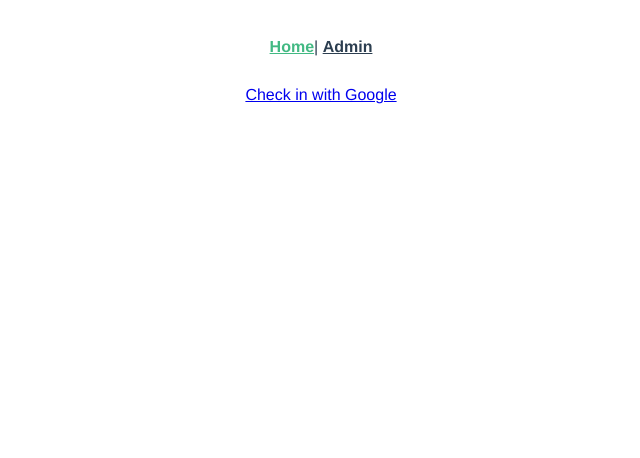
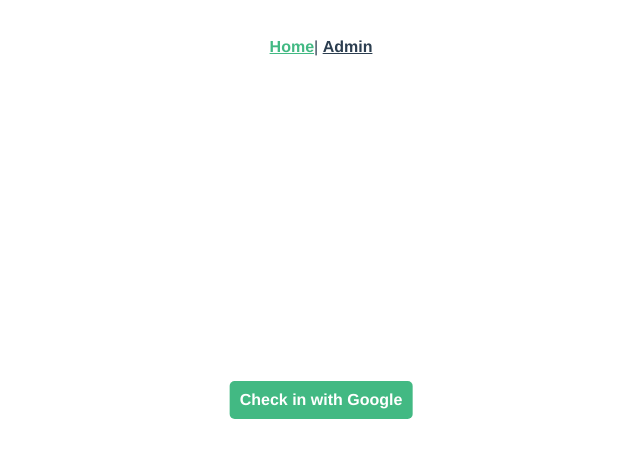
Before and after one commit to Callum-Irving/attendance-tracker, a Vue app in the folder client/: page / in a window 1280 px wide. Shown: the top 458 px of the page, without its empty margins (319-959 px from the left). Built offline with nearby package versions, Linux system fonts and the light colour scheme.

Commit message:
Styled all pages

```diff
--- a/client/package.json
+++ b/client/package.json
@@ -8,23 +8,23 @@
     "lint": "vue-cli-service lint"
   },
   "dependencies": {
-		"buefy": "^0.9.4",
     "core-js": "^3.6.5",
     "vue": "^3.0.0",
     "vue-router": "^4.0.0-0"
   },
   "devDependencies": {
-		"@vue/cli-service": "~4.5.0",
     "@vue/cli-plugin-babel": "~4.5.0",
     "@vue/cli-plugin-eslint": "~4.5.0",
     "@vue/cli-plugin-router": "~4.5.0",
+    "@vue/cli-service": "~4.5.0",
     "@vue/compiler-sfc": "^3.0.0",
     "@vue/eslint-config-prettier": "^6.0.0",
     "babel-eslint": "^10.1.0",
     "eslint": "^6.7.2",
     "eslint-plugin-prettier": "^3.1.3",
     "eslint-plugin-vue": "^7.0.0-0",
-		"prettier": "^1.19.1"
+    "prettier": "^1.19.1",
+    "vue-cli-plugin-buefy": "~0.3.8"
   },
   "eslintConfig": {
     "root": true,
--- a/client/src/App.vue
+++ b/client/src/App.vue
@@ -7,12 +7,23 @@
 </template>
 
 <style>
+html {
+  overflow: hidden;
+  height: -webkit-fill-available;
+}
+
+body {
+  height: -webkit-fill-available;
+}
+
 #app {
   font-family: Avenir, Helvetica, Arial, sans-serif;
   -webkit-font-smoothing: antialiased;
   -moz-osx-font-smoothing: grayscale;
   text-align: center;
   color: #2c3e50;
+  height: 100%;
+  position: relative;
 }
 
 #nav {
--- a/client/src/router/index.js
+++ b/client/src/router/index.js
@@ -1,27 +1,27 @@
-import { createRouter, createWebHistory } from 'vue-router';
-import Home from '../views/Home.vue';
+import { createRouter, createWebHistory } from "vue-router";
+import Home from "../views/Home.vue";
 
 const routes = [
   {
-		path: '/',
-		name: 'Home',
+    path: "/",
+    name: "Home",
     component: Home,
-		props: (route) => ({
+    props: route => ({
       oauthCode: route.query.code,
       success: route.query.success,
-			errorMsg: route.query.errorMsg,
-		}),
+      errorMsg: route.query.errorMsg
+    })
   },
   {
-		path: '/admin',
-		name: 'Admin',
-		component: () => import('../views/Admin.vue'),
-	},
+    path: "/admin",
+    name: "Admin",
+    component: () => import("../views/Admin.vue")
+  }
 ];
 
 const router = createRouter({
   history: createWebHistory(process.env.BASE_URL),
-	routes,
+  routes
 });
 
 export default router;
--- a/client/src/views/Admin.vue
+++ b/client/src/views/Admin.vue
@@ -2,11 +2,11 @@
   <h1>Admin Page</h1>
   <form v-if="!loggedIn" @submit.prevent="tryLogin">
     <input placeholder="Admin password" type="password" v-model="password" />
-    <button type="submit">Login</button>
+    <button class="button" type="submit">Login</button>
   </form>
-  <p>{{ msg }}</p>
+  <p v-if="msg">{{ msg }}</p>
   <div v-if="loggedIn">
-    <p>Attendance is {{attendanceOpen ? "open": "closed" }}</p>
+    <p>Attendance is {{ attendanceOpen ? "open" : "closed" }}</p>
     <table>
       <tr>
         <th>Name</th>
@@ -19,9 +19,10 @@
         <th>{{ user.attended }}</th>
       </tr>
     </table>
-    <button id="refresh" @click="getUserData">Refresh</button>
-    <button id="toggleOpen" @click="toggleAttendanceOpen">Toggle attendance open</button>
-    <button id="resetAttendance" @click="resetUserAttendance">Reset user attendance</button>
+
+    <button class="button" @click="getUserData">Refresh</button>
+    <button class="button" @click="toggleAttendanceOpen">Toggle attendance open</button>
+    <button class="button" @click="resetUserAttendance">Reset user attendance</button>
   </div>
 </template>
 
@@ -53,7 +54,6 @@
       const usableResult = await result.json();
       this.loggedIn = usableResult.success;
       if (usableResult.success) {
-        this.msg = "Login successful";
         this.getUserData();
       } else {
         this.msg = usableResult.errorMsg;
@@ -129,4 +129,25 @@
   margin-bottom: 10px;
   border-collapse: collapse;
 }
+
+.button {
+  cursor: pointer;
+  border: none;
+  margin: 10px;
+  text-decoration: none;
+  font-weight: bold;
+  padding: 10px;
+  background: #42b983;
+  color: white;
+  border-radius: 5px;
+}
+
+.button:hover {
+  background: #389c6f;
+}
+
+.button:focus {
+  border: none;
+  outline: none;
+}
 </style>
--- a/client/src/views/Home.vue
+++ b/client/src/views/Home.vue
@@ -1,6 +1,6 @@
 <template>
   <div class="home">
-    <a class="button is-danger" href="/login">Check in with Google</a>
+    <a class="login-button" href="/login">Check in with Google</a>
     <p v-if="msg">{{ msg }}</p>
   </div>
 </template>
@@ -51,7 +51,24 @@
 <style scoped>
 .home {
   display: flex;
-  flex-direction: column;
   align-items: center;
+  justify-content: center;
+  position: absolute;
+  left: 50%;
+  top: 50%;
+  transform: translate(-50%, -50%);
+}
+
+.login-button {
+  text-decoration: none;
+  font-weight: bold;
+  padding: 10px;
+  background: #42b983;
+  color: white;
+  border-radius: 5px;
+}
+
+.login-button:hover {
+  background: #389c6f;
 }
 </style>
```
Also changed, not shown: 2 other files (tests, documents, lock files or other folders). Lines whose indentation alone changed are shown as unchanged.
